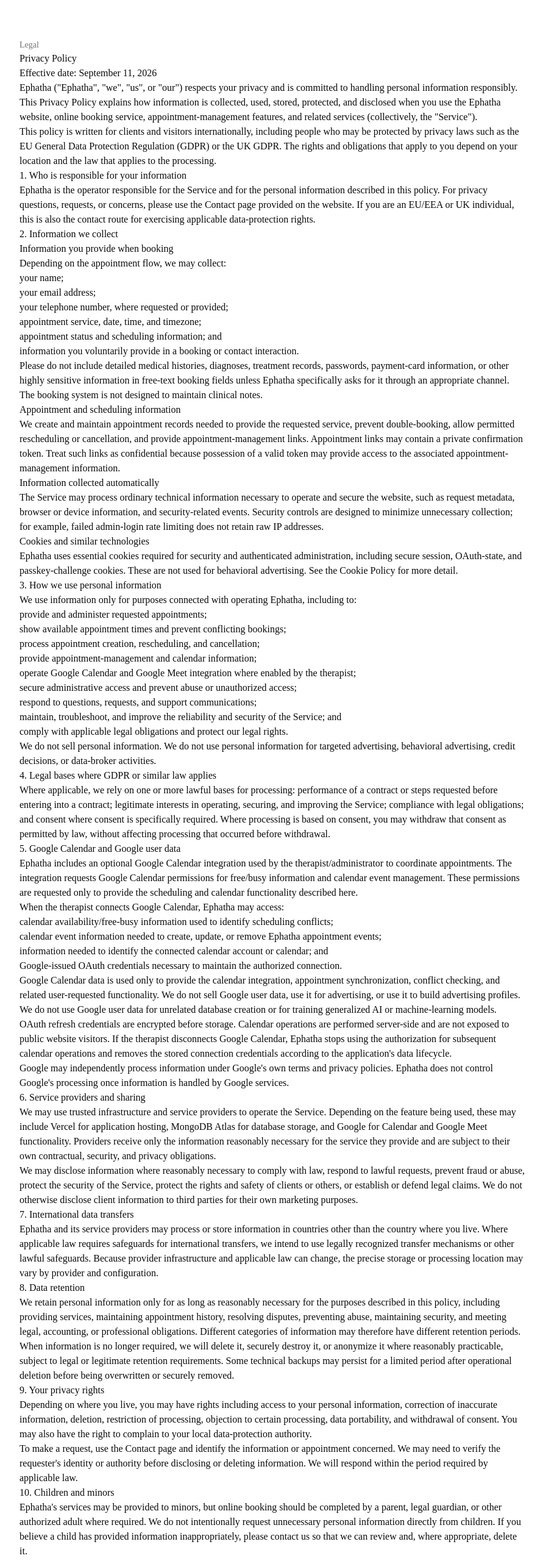
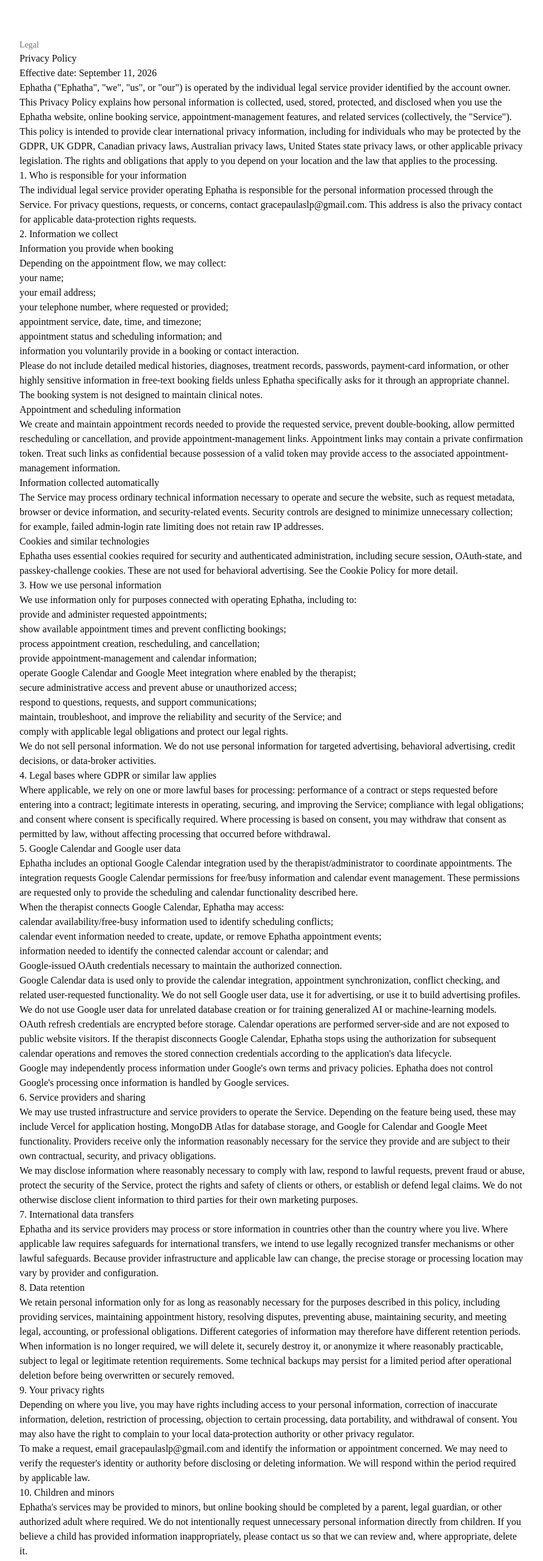
Before and after one commit to Praisepaul/MySLP, a Next.js app: page /privacy-policy in a window 1280 px wide. Shown: the top 2560 px of the page at 61% size, without its empty margins (192-1083 px from the left). Built offline with nearby package versions, Linux system fonts and the light colour scheme.

Commit message:
Add Ephatha legal operator and privacy contact

```diff
--- a/app/privacy-policy/page.tsx
+++ b/app/privacy-policy/page.tsx
@@ -2,6 +2,8 @@ export const metadata = {
   title: "Privacy Policy | Ephatha",
   description: "How Ephatha collects, uses, stores, protects, and shares personal information.",
 };
+
+const privacyEmail = "gracepaulaslp@gmail.com";
 
 export default function PrivacyPolicyPage() {
   return (
@@ -11,15 +13,15 @@ export default function PrivacyPolicyPage() {
         <h1>Privacy Policy</h1>
         <p className="lead">Effective date: September 11, 2026</p>
         <p>
-          Ephatha ("Ephatha", "we", "us", or "our") respects your privacy and is committed to handling personal information responsibly. This Privacy Policy explains how information is collected, used, stored, protected, and disclosed when you use the Ephatha website, online booking service, appointment-management features, and related services (collectively, the "Service").
+          Ephatha ("Ephatha", "we", "us", or "our") is operated by the individual legal service provider identified by the account owner. This Privacy Policy explains how personal information is collected, used, stored, protected, and disclosed when you use the Ephatha website, online booking service, appointment-management features, and related services (collectively, the "Service").
         </p>
         <p>
-          This policy is written for clients and visitors internationally, including people who may be protected by privacy laws such as the EU General Data Protection Regulation (GDPR) or the UK GDPR. The rights and obligations that apply to you depend on your location and the law that applies to the processing.
+          This policy is intended to provide clear international privacy information, including for individuals who may be protected by the GDPR, UK GDPR, Canadian privacy laws, Australian privacy laws, United States state privacy laws, or other applicable privacy legislation. The rights and obligations that apply to you depend on your location and the law that applies to the processing.
         </p>
 
         <h2>1. Who is responsible for your information</h2>
         <p>
-          Ephatha is the operator responsible for the Service and for the personal information described in this policy. For privacy questions, requests, or concerns, please use the Contact page provided on the website. If you are an EU/EEA or UK individual, this is also the contact route for exercising applicable data-protection rights.
+          The individual legal service provider operating Ephatha is responsible for the personal information processed through the Service. For privacy questions, requests, or concerns, contact <a href={`mailto:${privacyEmail}`}>{privacyEmail}</a>. This address is also the privacy contact for applicable data-protection rights requests.
         </p>
 
         <h2>2. Information we collect</h2>
@@ -118,10 +120,10 @@ export default function PrivacyPolicyPage() {
 
         <h2>9. Your privacy rights</h2>
         <p>
-          Depending on where you live, you may have rights including access to your personal information, correction of inaccurate information, deletion, restriction of processing, objection to certain processing, data portability, and withdrawal of consent. You may also have the right to complain to your local data-protection authority.
+          Depending on where you live, you may have rights including access to your personal information, correction of inaccurate information, deletion, restriction of processing, objection to certain processing, data portability, and withdrawal of consent. You may also have the right to complain to your local data-protection authority or other privacy regulator.
         </p>
         <p>
-          To make a request, use the Contact page and identify the information or appointment concerned. We may need to verify the requester's identity or authority before disclosing or deleting information. We will respond within the period required by applicable law.
+          To make a request, email <a href={`mailto:${privacyEmail}`}>{privacyEmail}</a> and identify the information or appointment concerned. We may need to verify the requester's identity or authority before disclosing or deleting information. We will respond within the period required by applicable law.
         </p>
 
         <h2>10. Children and minors</h2>
@@ -146,7 +148,7 @@ export default function PrivacyPolicyPage() {
 
         <h2>14. Contact</h2>
         <p>
-          For privacy questions, data-rights requests, or concerns about this policy, please use the Ephatha Contact page. Please do not send passwords, payment-card details, or unnecessary medical information through a general contact form.
+          For privacy questions, data-rights requests, or concerns about this policy, email <a href={`mailto:${privacyEmail}`}>{privacyEmail}</a>. Please do not send passwords, payment-card details, or unnecessary medical information through a general contact channel.
         </p>
       </article>
     </main>
```
